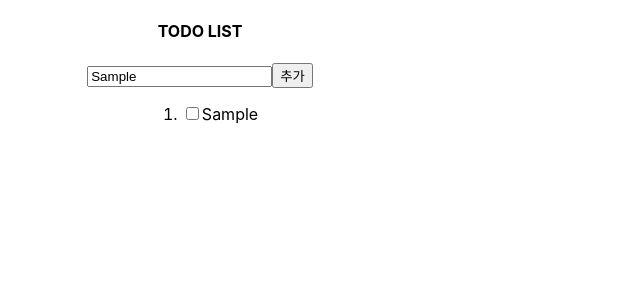
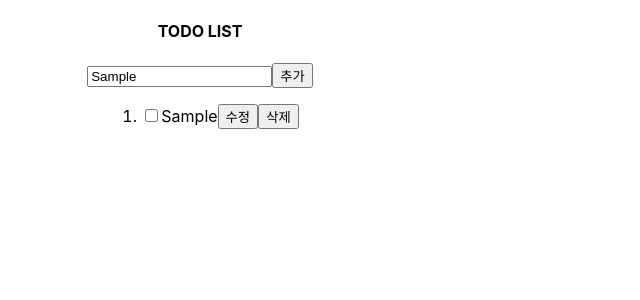
Before and after one commit to yeon-kk/wanted-pre-onboarding-frontend, a React (Create React App) app: page /todo in a window 1280 px wide. Both pictures are taken after typing "Sample" into the empty fields and a click on the button "추가". Shown: the top 300 px of the page, without its empty margins (0-640 px from the left). Built offline with nearby package versions, Linux system fonts and the light colour scheme.

Commit message:
feat: 수정 버튼, 삭제 버튼 UI 구현

```diff
--- a/src/pages/todo/index.tsx
+++ b/src/pages/todo/index.tsx
@@ -3,6 +3,8 @@ import './todo.css';
 
 const TODO_TITLE = 'TODO LIST';
 const ADD_LABEL = '추가';
+const MODIFY_LABEL = '수정';
+const DELETE_LABEL = '삭제';
 
 function Todo() {
   const [todoList, setTodoList] = useState<string[]>([]);
@@ -39,8 +41,16 @@ function Todo() {
       <ol>
         {todoList.map((value) => (
           <li>
-            <input type="checkbox" />
-            {value}
+            <label>
+              <input type="checkbox" />
+              <span>{value}</span>
+            </label>
+            <button type="button" data-testid="modify-button">
+              {MODIFY_LABEL}
+            </button>
+            <button type="button" data-testid="delete-button">
+              {DELETE_LABEL}
+            </button>
           </li>
         ))}
       </ol>
```
